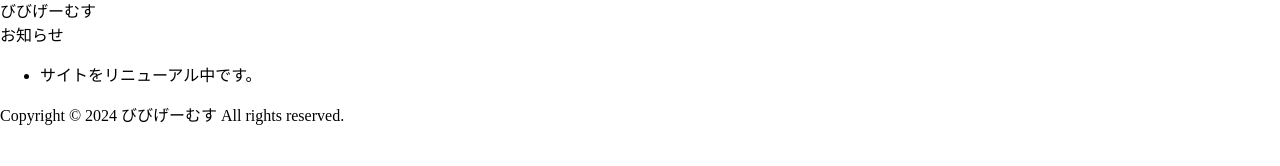
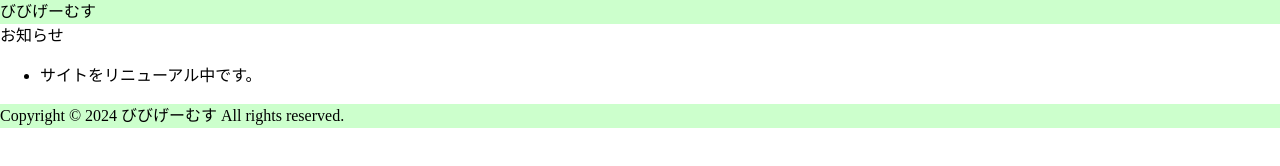
Before and after one commit to kouheyHEY/vbGames, a plain HTML site: page mock/index.html in a window 1280 px wide. Drawn offline with Linux system fonts and the light colour scheme.

Commit message:
create mock css

```diff
--- /dev/null
+++ b/mock/css/common.css
@@ -0,0 +1,14 @@
+:root {
+    /* 色定義 */
+    --bgcolor-thin: #ccffcc;
+}
+
+/* ヘッダー */
+#header {
+    background-color: var(--bgcolor-thin);
+}
+
+/* フッター */
+#footer {
+    background-color: var(--bgcolor-thin);
+}
--- a/mock/index.html
+++ b/mock/index.html
@@ -10,13 +10,14 @@
 
     <!-- resources include -->
     <link rel="stylesheet" href="css/reset.css">
+    <link rel="stylesheet" href="css/common.css">
 </head>
 <!-- head end -->
 
 <!-- body start -->
 <body>
     <!-- header start -->
-    <header>
+    <header id="header">
         <div>びびげーむす</div>
     </header>
     <!-- header end -->
@@ -33,12 +34,11 @@
             </div>
         </div>
 
-
     </main>
     <!-- main end -->
 
     <!-- footer start -->
-    <footer>
+    <footer id="footer">
         <div>
             Copyright &copy; 2024 びびげーむす All rights reserved.
         </div>
```
